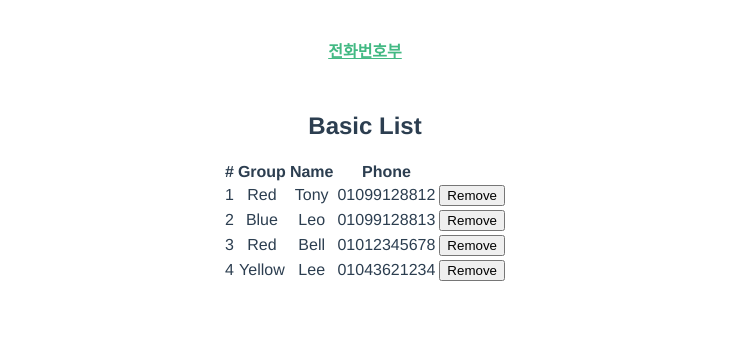
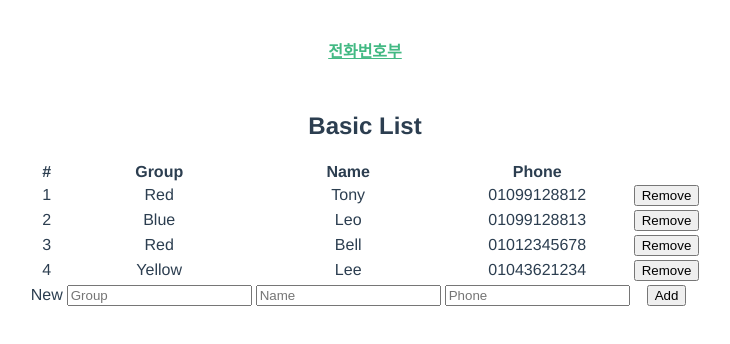
Before and after one commit to x-change/sample, a Vue app: page / in a window 1280 px wide. Shown: the top 344 px of the page, without its empty margins (275-1005 px from the left). Built offline with nearby package versions, Linux system fonts and the light colour scheme.

Commit message:
user input

```diff
--- a/src/views/UserList.vue
+++ b/src/views/UserList.vue
@@ -19,6 +19,21 @@
               <td>
                 <button @click="handleRemoveUser(user.id)">Remove</button>
               </td>
+          </tr>
+          <tr>
+            <td>New</td>
+            <td><input type="text" class="form-control" placeholder="Group" v-model="group"/></td>
+            <td><input type="text" class="form-control" placeholder="Name" v-model="name"/></td>
+            <td><input
+                type="text"
+                placeholder="Phone"
+                v-model="phone"
+                @keyup.ctrl.enter="handleAddUser"
+            />
+            </td>
+            <td>
+              <button type="button" @click="handleAddUser">Add</button>
+            </td>
           </tr>
       </tbody>
     </table>
@@ -45,11 +60,29 @@ export default {
           id: '4', name: 'Lee', phone: '01043621234', group: 'Yellow',
         },
       ],
+      group: '',
+      name: '',
+      phone: '',
     }
   },
   methods: {
     handleRemoveUser(id) {
       this.users = this.users.filter((user) => user.id !== id);
+    },
+    handleAddUser() {
+      const {group, name, phone} = this;
+
+      this.users.push({
+        group, name, phone,
+        id: new Date().getTime().toString(),
+      });
+
+      this.clearUserInput();
+    },
+    clearUserInput() {
+      this.group = '';
+      this.name = '';
+      this.phone = '';
     },
   }
 }
```
